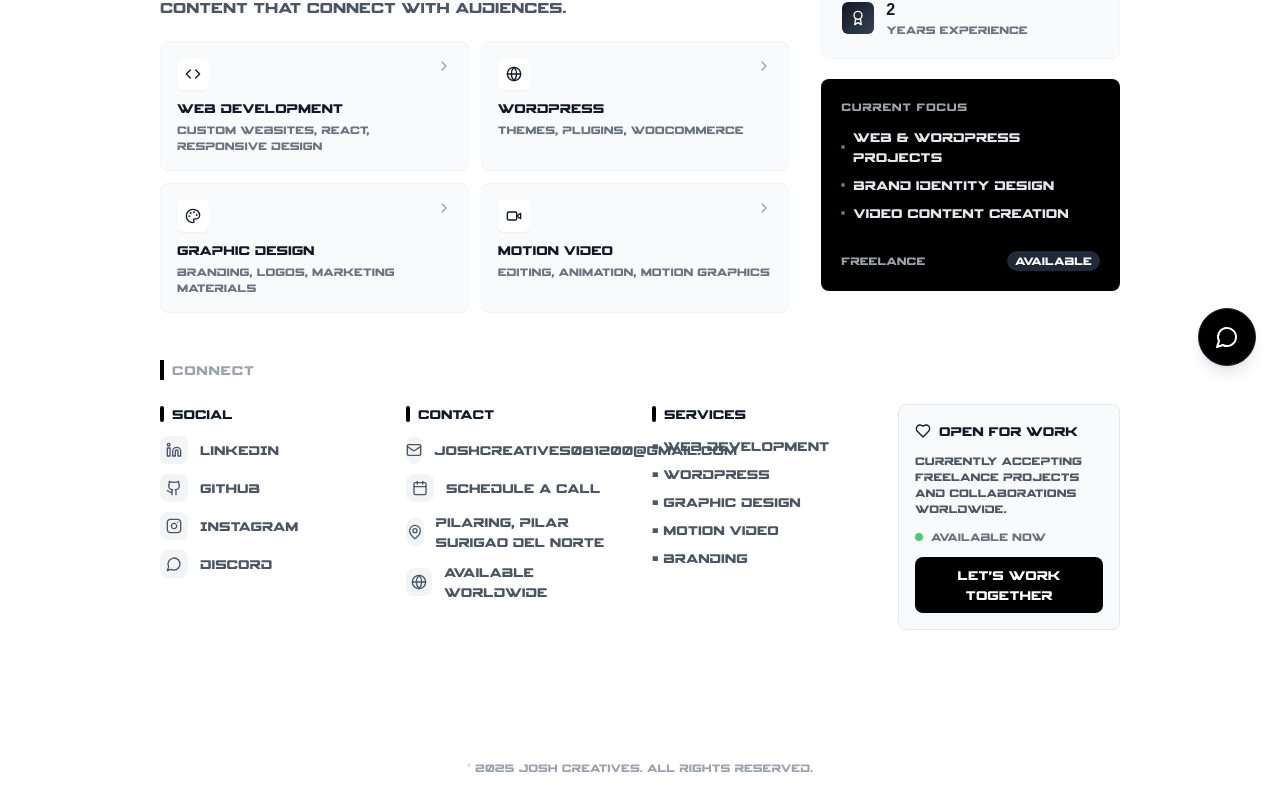
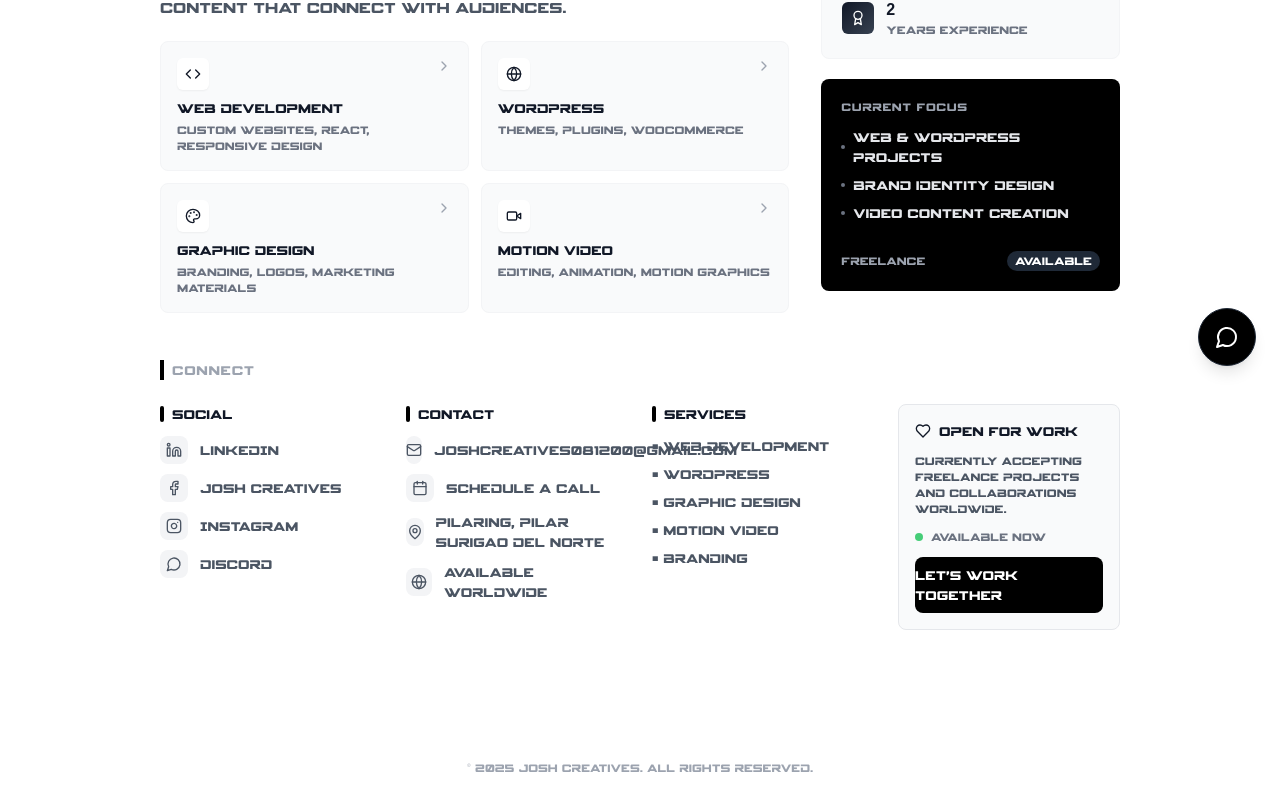
Before and after one commit to JoshCreatives/JoshPorfolioV1, a React (Vite) app: page / in a window 1280 px wide. Shown: the part 410-1216 px from the top of the page. Built offline with nearby package versions, Linux system fonts and the light colour scheme; a web font is replaced by a local one.

Commit message:
remove projects

```diff
--- a/src/components/Projects.tsx
+++ b/src/components/Projects.tsx
@@ -1,4 +1,4 @@
-import { ExternalLink, Github, Globe, Sparkles, Palette, Code, Video, ChevronDown, ChevronUp } from 'lucide-react';
+import { ExternalLink, Globe, Sparkles, Palette, Video, ChevronDown, ChevronUp } from 'lucide-react';
 import { useState } from 'react';
 import SocialLinks from './SocialLinks';
 
@@ -27,15 +27,7 @@ export default function Projects(props: Props) {
       icon: Globe,
       color: 'from-gray-900 to-gray-800',
     },
-    {
-      title: 'CODECHUM Projects',
-      description: 'Front-end development and UI/UX design for various client projects.',
-      link: '#',
-      category: 'Web Development',
-      tags: ['React', 'Tailwind CSS', 'UI/UX'],
-      icon: Code,
-      color: 'from-gray-800 to-gray-700',
-    },
+
 
     // Graphic Design Projects
     {
@@ -66,25 +58,10 @@ export default function Projects(props: Props) {
       color: 'from-gray-900 to-gray-800',
     },
 
-    // Personal Projects
-    {
-      title: 'Portfolio 2025',
-      description: 'Personal portfolio website showcasing creative and development work.',
-      link: '#',
-      category: 'Personal',
-      tags: ['React', 'Tailwind', 'Design'],
-      icon: Code,
-      color: 'from-gray-800 to-gray-700',
-    },
+    // Personal projects removed per request
   ];
 
-  const categories = [
-    { id: 'all', name: 'All Projects' },
-    { id: 'wordpress', name: 'WordPress' },
-    { id: 'web', name: 'Web Dev' },
-    { id: 'design', name: 'Design' },
-    { id: 'esports', name: 'Esports' },
-  ];
+
 
   return (
     <section className="bg-white py-16">
--- a/src/components/SocialLinks.tsx
+++ b/src/components/SocialLinks.tsx
@@ -1,4 +1,4 @@
-import { Linkedin, Github, Instagram, Mail, Calendar, MessageCircle, Globe, MapPin, Heart } from 'lucide-react';
+import { Linkedin, Facebook, Instagram, Mail, Calendar, MessageCircle, Globe, MapPin, Heart } from 'lucide-react';
 
 export default function SocialLinks() {
   return (
@@ -28,13 +28,15 @@ export default function SocialLinks() {
                 <span className="text-sm">LinkedIn</span>
               </a>
               <a
-                href="#"
+                href="https://www.facebook.com/JoshCreatives"
+                target="_blank"
+                rel="noopener noreferrer"
                 className="flex items-center gap-3 text-gray-600 hover:text-gray-900 transition-colors group"
               >
                 <div className="w-7 h-7 bg-gray-100 rounded-lg flex items-center justify-center group-hover:bg-gray-900 transition-colors">
-                  <Github className="w-4 h-4 text-gray-600 group-hover:text-white" />
+                  <Facebook className="w-4 h-4 text-gray-600 group-hover:text-white" />
                 </div>
-                <span className="text-sm">GitHub</span>
+                <span className="text-sm">Josh Creatives</span>
               </a>
               <a
                 href="#"
@@ -126,9 +128,14 @@ export default function SocialLinks() {
               <span className="w-2 h-2 bg-green-500 rounded-full animate-pulse"></span>
               <span className="text-xs text-gray-500">Available now</span>
             </div>
-            <button className="w-full bg-black text-white text-sm py-2 rounded-lg hover:bg-gray-800 transition-colors">
+            <a
+              href="https://mail.google.com/mail/?view=cm&fs=1&to=joshcreatives081200@gmail.com&su=Project%20Inquiry"
+              target="_blank"
+              rel="noopener noreferrer"
+              className="w-full bg-black text-white text-sm py-2 rounded-lg hover:bg-gray-800 transition-colors inline-flex items-center justify-center"
+            >
               Let's work together
-            </button>
+            </a>
           </div>
         </div>
 
```
